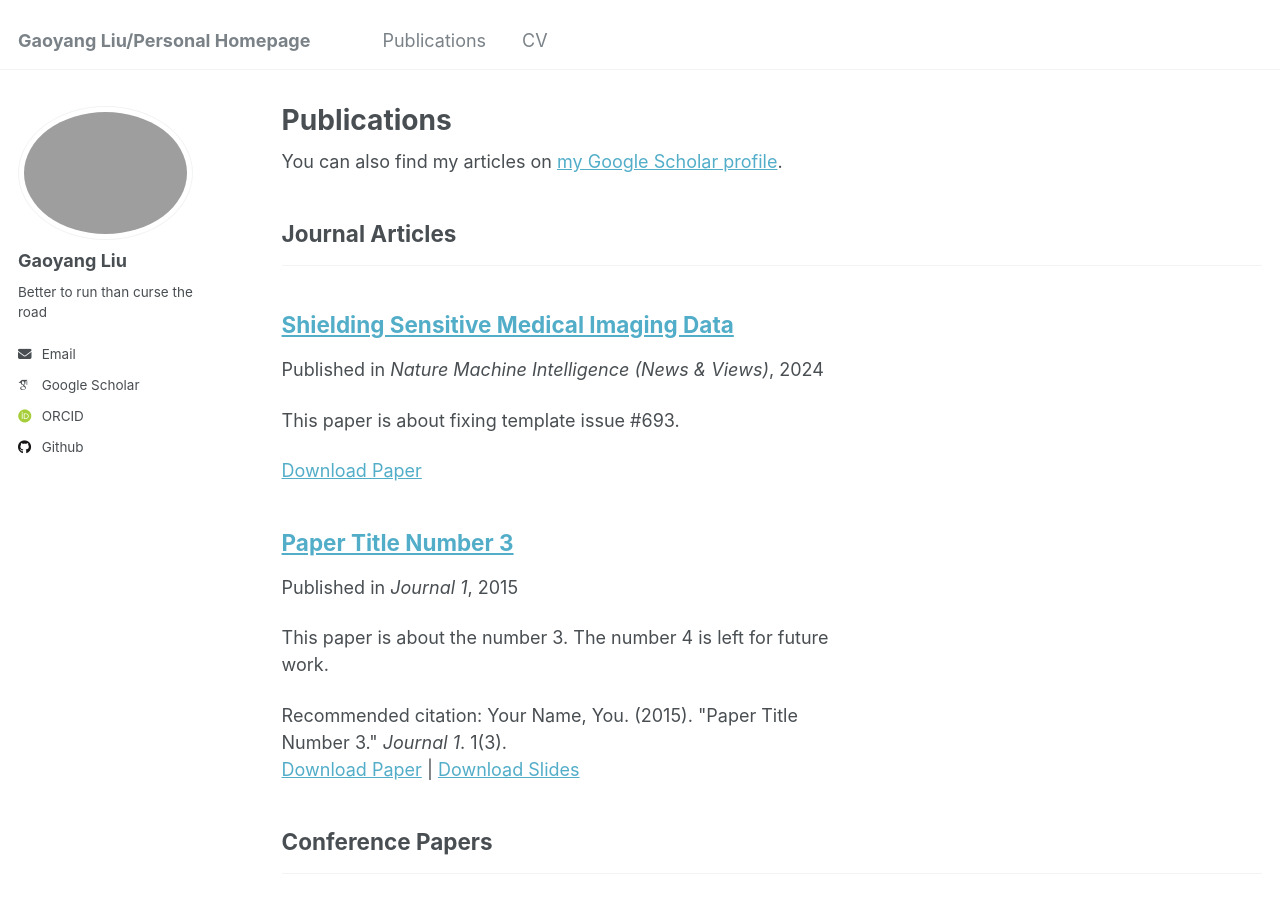
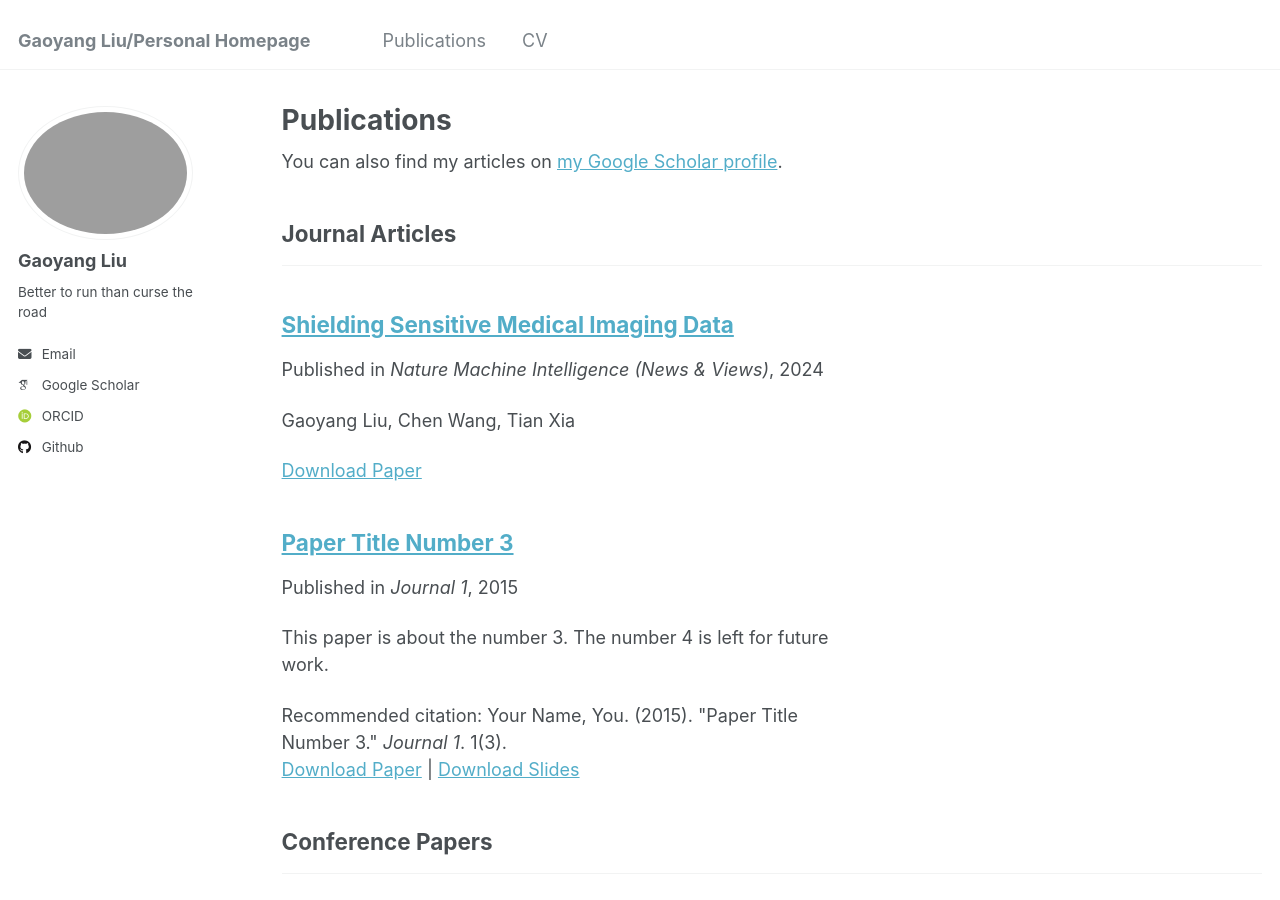
Before and after one commit to gyliu1991/gyliu1991.github.io, a Jekyll site: the page built from _pages/publications.html, in a window 1280 px wide and 900 px high. Built offline with Jekyll 4.4.1, drawn with Linux system fonts in a browser that asks for light colours; some web fonts are replaced.

Commit message:
Update 2024-07-11-Shielding-Sensitive-Medical-Imaging-Data.md

```diff
--- a/_publications/2024-07-11-Shielding-Sensitive-Medical-Imaging-Data.md
+++ b/_publications/2024-07-11-Shielding-Sensitive-Medical-Imaging-Data.md
@@ -3,9 +3,8 @@ title: "Shielding Sensitive Medical Imaging Data"
 collection: publications
 category: manuscripts
 permalink: /publication/2024-07-11-Shielding-Sensitive-Medical-Imaging-Data
-excerpt: 'This paper is about fixing template issue #693.'
+excerpt: 'Gaoyang Liu, Chen Wang, Tian Xia'
 date: 2024-07-11
 venue: 'Nature Machine Intelligence (News & Views)'
 paperurl: 'https://www.nature.com/articles/s42256-024-00865-z'
-authors: Gaoyang Liu, Chen Wang, Tian Xia
 ---
```
